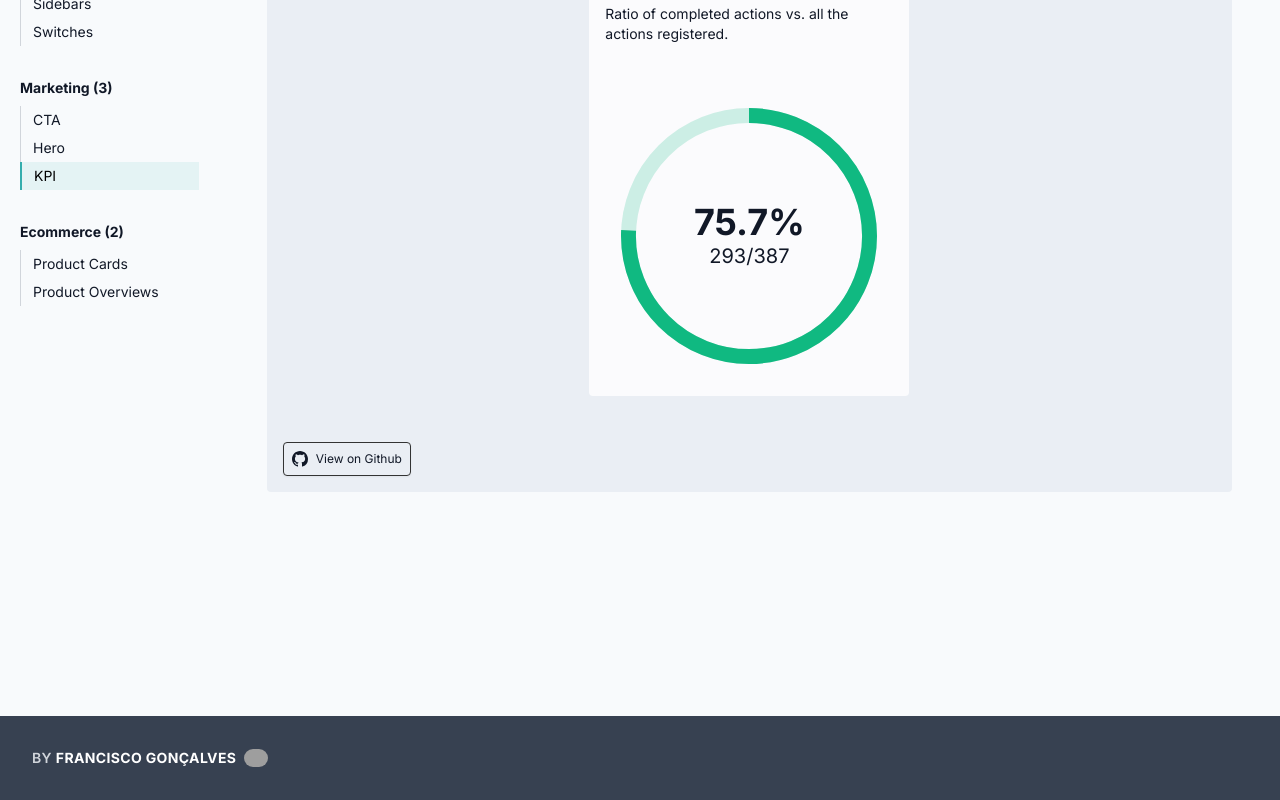
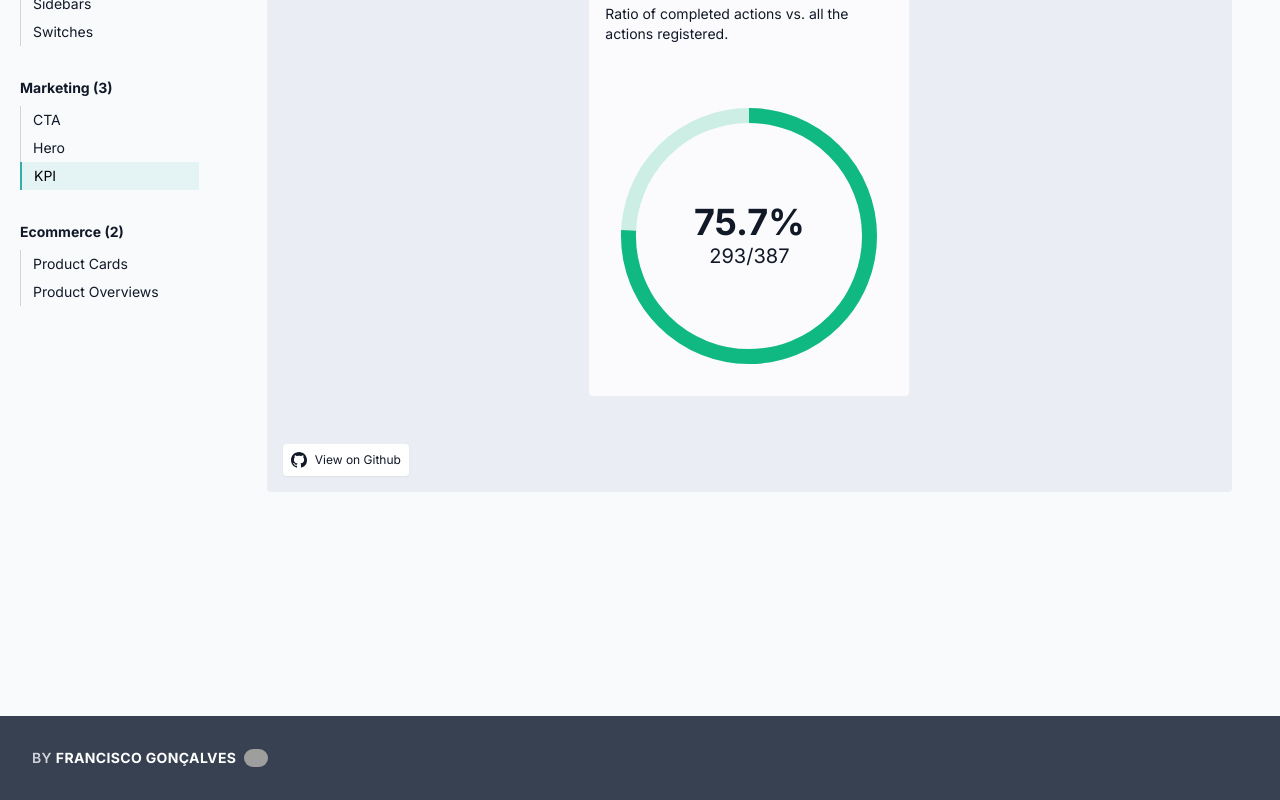
Before and after one commit to kiko-g/bagr-ui, a Next.js app: page /marketing/kpi in a window 1280 px wide. Shown: the part 471-1271 px from the top of the page. Built offline with nearby package versions, Linux system fonts and the light colour scheme; grey boxes are pictures that could not be loaded.

Commit message:
link to github colors

```diff
--- a/components/ComponentShowcase.tsx
+++ b/components/ComponentShowcase.tsx
@@ -130,7 +130,7 @@ function Loading({ code }: { code: string }) {
   if (code !== "") return
 
   return (
-    <div className="flex w-full items-center justify-center rounded-b-xl bg-[#1E2937] px-8 py-24 shadow dark:bg-black/10">
+    <div className="flex w-full items-center justify-center bg-[#1E2937] px-8 py-24 shadow dark:bg-black/10">
       <svg
         fill="none"
         xmlns="http://www.w3.org/2000/svg"
@@ -217,7 +217,7 @@ function LinkToGithubButton({ path }: { path: string }) {
       href={href}
       target="_blank"
       rel="noopener noreferrer"
-      className="flex items-center justify-start gap-2 rounded border border-[#333333] bg-transparent px-2 py-2 text-gray-900 shadow-sm transition hover:bg-[#333333] hover:text-white disabled:cursor-not-allowed dark:border-white/10 dark:bg-white/5 dark:text-white dark:hover:bg-white dark:hover:text-gray-900"
+      className="flex items-center justify-start gap-2 rounded bg-white px-2 py-2 text-gray-900 shadow-sm transition hover:opacity-80 disabled:cursor-not-allowed"
     >
       <GithubIcon className="h-4 w-4" />
       <span className="text-xs">View on Github</span>
```
